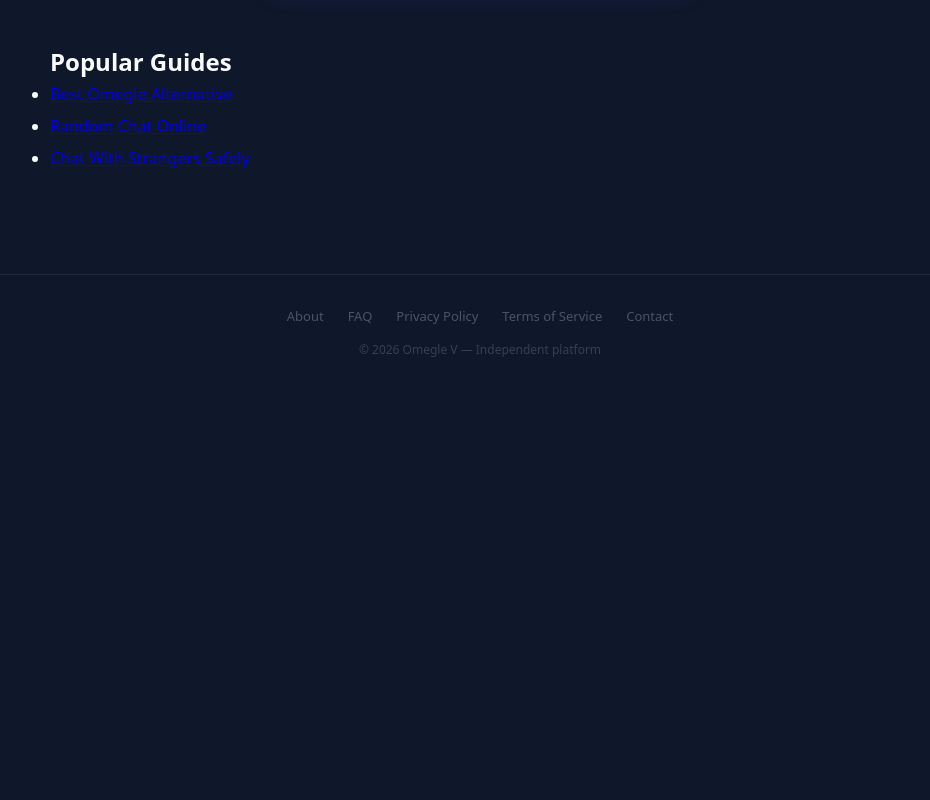
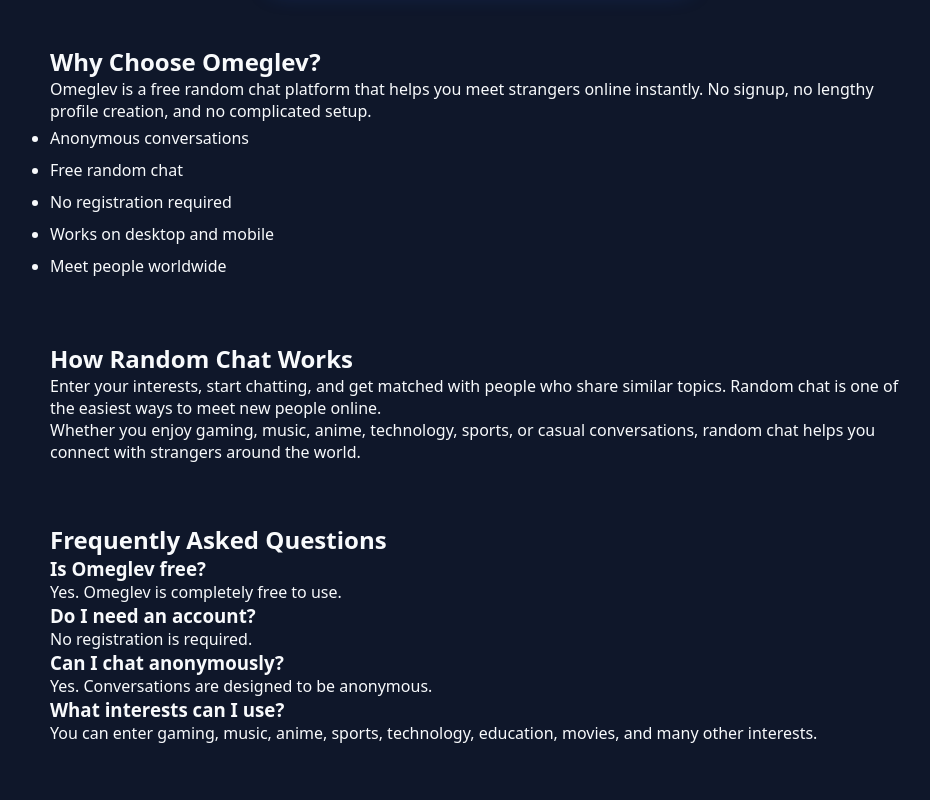
Before and after one commit to AkhilSharma11681/p1, a Next.js app: page / in a window 1280 px wide. Shown: the part 460-1260 px from the top of the page, without its empty margins (160-1090 px from the left). Before the commit the page ends 850 px from the top, so only its background shows below. Built offline with nearby package versions, Linux system fonts and the light colour scheme.

Commit message:
Expand homepage SEO content

```diff
--- a/app/page.tsx
+++ b/app/page.tsx
@@ -15,9 +15,9 @@
       <header style={{ backgroundColor: "#1e293b", borderBottom: "1px solid #334155", padding: "12px 20px", display: "flex", justifyContent: "space-between", alignItems: "center" }}>
         <div style={{ display: "flex", alignItems: "center", gap: "10px" }}>
           <div style={{ width: "36px", height: "36px", borderRadius: "10px", background: "linear-gradient(135deg, #3b82f6, #1d4ed8)", display: "flex", alignItems: "center", justifyContent: "center", fontSize: "18px", fontWeight: 900, color: "#fff", letterSpacing: "-1px" }}>V</div>
-          <h1 style={{ margin: 0, fontSize: "20px", fontWeight: 900, letterSpacing: "-0.5px" }}>
+          <div style={{ margin: 0, fontSize: "20px", fontWeight: 900, letterSpacing: "-0.5px" }}>
             <span style={{ color: "#3b82f6" }}>Omegle</span> <span style={{ color: "#f97316" }}>V</span>
-          </h1>
+          </div>
         </div>
         <div style={{ display: "flex", alignItems: "center", gap: "6px", backgroundColor: "rgba(16,185,129,0.1)", border: "1px solid rgba(16,185,129,0.2)", padding: "6px 12px", borderRadius: "20px" }}>
           <span style={{ height: "8px", width: "8px", backgroundColor: "#10b981", borderRadius: "50%", display: "inline-block", animation: "pulse 2s infinite" }} />
@@ -30,10 +30,10 @@
           <div style={{ backgroundColor: "rgba(59,130,246,0.1)", border: "1px solid rgba(59,130,246,0.2)", color: "#60a5fa", padding: "4px 14px", borderRadius: "20px", fontSize: "12px", fontWeight: 600, marginBottom: "16px" }}>
             🌐 Best Free Omegle Alternative
           </div>
-          <h2 style={{ fontSize: "clamp(28px, 5vw, 48px)", fontWeight: 900, lineHeight: 1.15, margin: "0 0 16px", color: "#fff" }}>
+          <h1 style={{ fontSize: "clamp(28px, 5vw, 48px)", fontWeight: 900, lineHeight: 1.15, margin: "0 0 16px", color: "#fff" }}>
             Talk to Strangers.<br />
             <span style={{ color: "#f97316" }}>100% Anonymous</span>
-          </h2>
+          </h1>
           <p style={{ fontSize: "16px", color: "#94a3b8", maxWidth: "560px", lineHeight: 1.7, margin: "0 0 32px" }}>
             Add your interests below to get matched with people who share them.
           </p>
@@ -57,6 +57,61 @@
         {/* Rest of your existing sections (features, FAQ, etc.) remain the same */}
         {/* ... (keeping your original content below) */}
 
+
+        <section style={{marginTop:"60px"}}>
+          <h2>Why Choose Omeglev?</h2>
+
+          <p>
+            Omeglev is a free random chat platform that helps you meet
+            strangers online instantly. No signup, no lengthy profile
+            creation, and no complicated setup.
+          </p>
+
+          <ul style={{lineHeight:"2"}}>
+            <li>Anonymous conversations</li>
+            <li>Free random chat</li>
+            <li>No registration required</li>
+            <li>Works on desktop and mobile</li>
+            <li>Meet people worldwide</li>
+          </ul>
+        </section>
+
+        <section style={{marginTop:"60px"}}>
+          <h2>How Random Chat Works</h2>
+
+          <p>
+            Enter your interests, start chatting, and get matched with
+            people who share similar topics. Random chat is one of the
+            easiest ways to meet new people online.
+          </p>
+
+          <p>
+            Whether you enjoy gaming, music, anime, technology, sports,
+            or casual conversations, random chat helps you connect with
+            strangers around the world.
+          </p>
+        </section>
+
+        <section style={{marginTop:"60px"}}>
+          <h2>Frequently Asked Questions</h2>
+
+          <h3>Is Omeglev free?</h3>
+          <p>Yes. Omeglev is completely free to use.</p>
+
+          <h3>Do I need an account?</h3>
+          <p>No registration is required.</p>
+
+          <h3>Can I chat anonymously?</h3>
+          <p>Yes. Conversations are designed to be anonymous.</p>
+
+          <h3>What interests can I use?</h3>
+          <p>
+            You can enter gaming, music, anime, sports, technology,
+            education, movies, and many other interests.
+          </p>
+        </section>
+
+
         <section style={{marginTop:"60px"}}>
           <h2>Popular Guides</h2>
 
@@ -64,6 +119,8 @@
             <li><Link href="/blog/omegle-alternative">Best Omegle Alternative</Link></li>
             <li><Link href="/blog/random-chat">Random Chat Online</Link></li>
             <li><Link href="/blog/chat-with-strangers">Chat With Strangers Safely</Link></li>
+            <li><Link href="/blog/sites-like-omegle">Sites Like Omegle</Link></li>
+            <li><Link href="/blog/anonymous-chat">Anonymous Chat Online</Link></li>
           </ul>
         </section>
 
```
